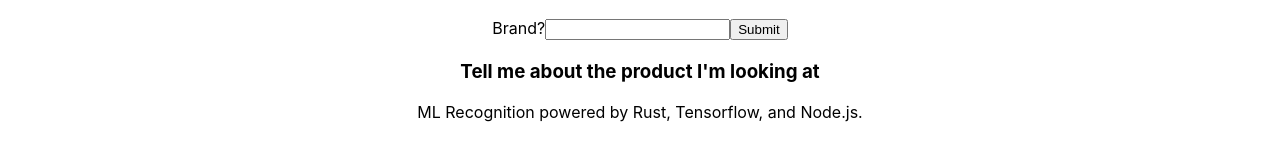
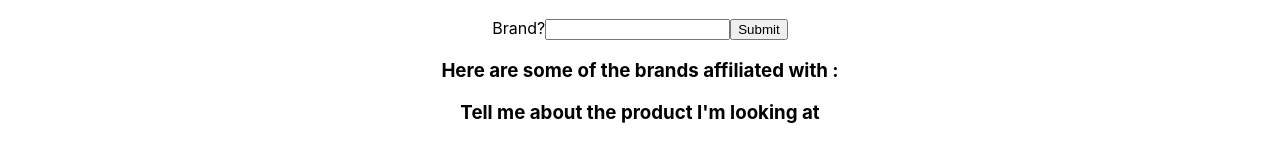
Before and after one commit to lindentree/KnowTheBrand, a React (Create React App) app: page / in a window 1280 px wide. Shown: the part 198-341 px from the top of the page. Built offline with nearby package versions, Linux system fonts and the light colour scheme; no server answers; what @condenast/xml-to-react would draw is missing.

Commit message:
remove uploads folder

```diff
--- a/src/components/TextInput.js
+++ b/src/components/TextInput.js
@@ -47,6 +47,7 @@ export default function TextInput(props) {
 
     axios.get(`api/food/${search_term}`)
       .then(response => {
+        alert(response.data.brands)
         setServed(JSON.stringify(response.data));
       });
   }
@@ -66,7 +67,7 @@ export default function TextInput(props) {
       </form>
 
       <div>
-        <h2>{served}</h2>
+        <h3>Here are some of the brands affiliated with {brand}: {served}</h3>
       </div>
     </div>
 
```
Also changed, not shown: 20 other files (tests, documents, lock files or other folders).
